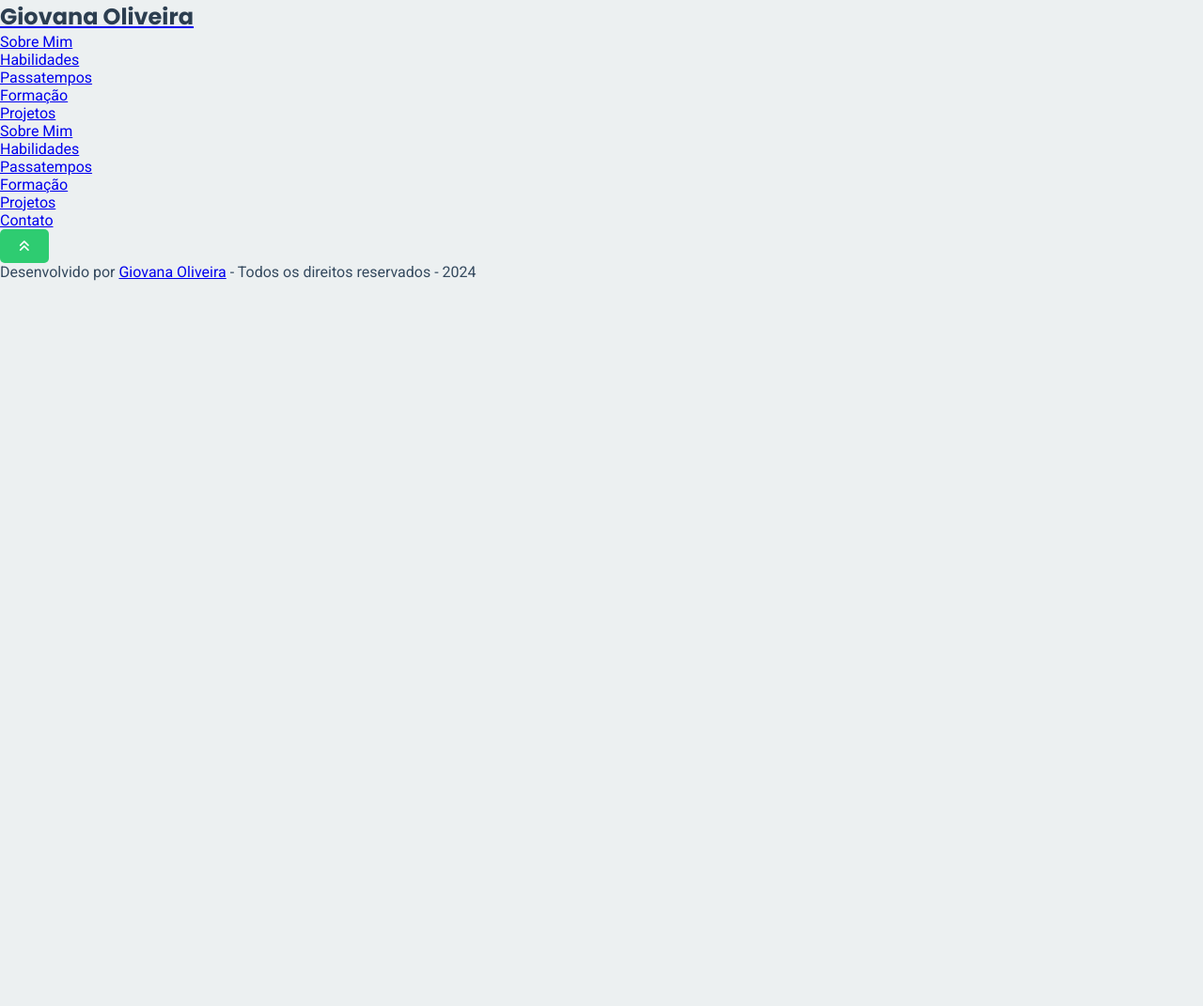
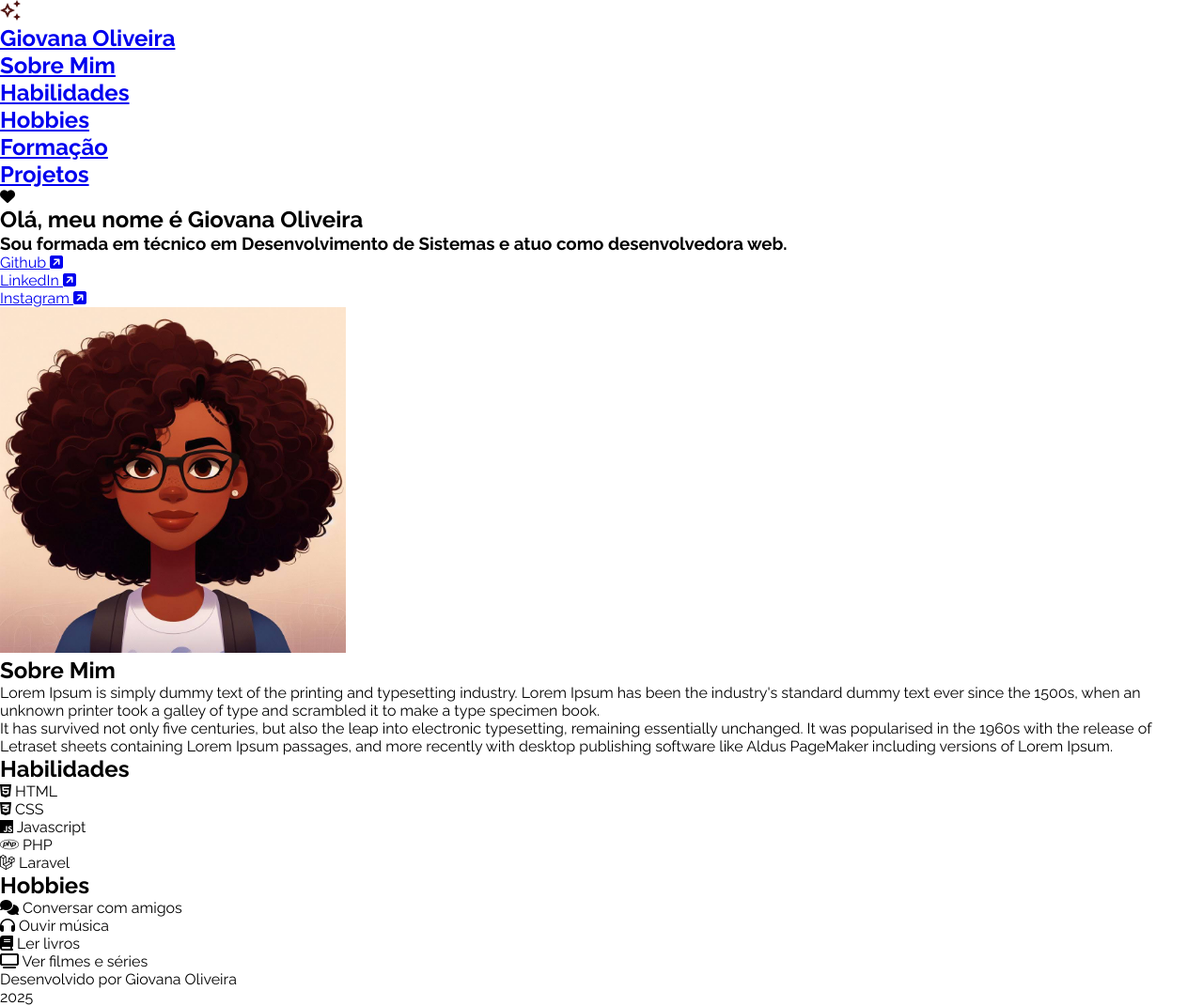
Before and after one commit to giovanaoliveira-14/Portfolio, a plain HTML site: page index.html in a window 1280 px wide. Shown: the whole page at 94% size. Before the commit the page ends 800 px from the top, so only its background shows below. Drawn offline with Linux system fonts and the light colour scheme.

Commit message:
first commit

```diff
--- a/css/style.css
+++ b/css/style.css
@@ -1,47 +1,20 @@
-@import url('https://fonts.googleapis.com/css2?family=Montserrat:ital,wght@0,100..900;1,100..900&family=Poppins:ital,wght@0,100;0,200;0,300;0,400;0,500;0,600;0,700;0,800;0,900;1,100;1,200;1,300;1,400;1,500;1,600;1,700;1,800;1,900&family=Roboto:ital,wght@0,100;0,300;0,400;0,500;0,700;0,900;1,100;1,300;1,400;1,500;1,700;1,900&display=swap');
-
-/* Cores */
-:root {
-    --primary: #2c3e50;
-    --secondary: #2ecc71;
-    --accent: #f1c40f;
-    --background: #ecf0f1;
-    --text-color: #34495e;
-}
-
-/* Fontes */
-body {
-    font-family: "Roboto", sans-serif;
-    color: var(--text-color);
-    background-color: var(--background);
-}
-
-h1,
-h2,
-h3 {
-    font-family: "Poppins", sans-serif;
-    color: var(--primary);
-}
-
-
-
-button {
-    background: var(--secondary);
-    color: #fff;
-    font-family: "Montserrat", sans-serif;
-    border: none;
-    padding: 10px 20px;
-    border-radius: 5px;
-    cursor: pointer;
-}
-
-button:hover {
-    background: var(--accent);
-}
+@import url('https://fonts.googleapis.com/css2?family=Raleway:ital,wght@0,100..900;1,100..900&display=swap');
 
 *{
     padding: 0;
     margin: 0;
     box-sizing: border-box;
+    font-family: "Raleway", sans-serif;
     transition: all 333ms ease-in-out;
 }
+
+:root{
+    --cor-primaria: #FAE4CD;
+    --cor-secundaria: #531613;
+}
+
+body{
+    min-height: 100vh;
+    min-width: 100vw;
+    overflow-x: hidden;
+}
--- a/index.html
+++ b/index.html
@@ -1,81 +1,194 @@
-<!--
-
-Desenvolvedor(a): Giovana Oliveira
-Projeto: Portfólio Profissional
-Tecnologias: HTML, CSS, JavaScript
-
--->
-
 <!DOCTYPE html>
 <html lang="pt-BR">
   <head>
-    <meta charset="UTF-8">
-    <meta name="viewport" content="width=device-width, initial-scale=1.0">
-    <meta http-equiv="X-UA-Compatible" content="IE=edge">
-    <meta name="description" content="Portfólio profissional de Giovana Oliveira, desenvolvedora front-end. Conheça minhas habilidades, projetos e entre em contato.">
-    <meta name="keywords" content="Giovana Oliveira, portfólio, desenvolvedora front-end, HTML, CSS, JavaScript, PHP, projetos web, E-commerce, Woocommerce, Wordpress.">
-    <meta name="author" content="Giovana Oliveira">
-    <meta property="og:title" content="Portfólio de Giovana Oliveira">
-    <meta property="og:description" content="Conheça meus projetos, habilidades e experiências como desenvolvedora.">
-    <!-- <meta property="og:url" content="""> -->
-    <meta property="og:type" content="website">
-    <title>Giovana Oliveira - Portfólio</title>
+    <meta charset="UTF-8" />
+    <meta name="viewport" content="width=device-width, initial-scale=1.0" />
+    <title>Portfólio - Giovana Oliveira</title>
     <!-- LINK -->
-
+    <link rel="icon" href="./img/icon/estrelinhas.svg" />
     <!-- CSS -->
-     <link rel="stylesheet" href="./css/style.css">
+    <link rel="stylesheet" href="./css/style.css" />
     <!-- JS -->
     <script
       src="https://kit.fontawesome.com/026675cdf7.js"
       crossorigin="anonymous"
     ></script>
   </head>
+
   <body>
     <header class="header">
-        <nav class="header__nav header__container" aria-label="Menu Principal">
-            <a class="header__nav-logo" href="/">
+      <nav class="header__nav">
+        <a href="index.html" class="header__nav-logo">
+          <svg
+            xmlns="http://www.w3.org/2000/svg"
+            width="22"
+            height="22"
+            viewBox="0 0 22 22"
+            fill="none"
+          >
+            <path
+              d="M18 8L19.25 5.25L22 4L19.25 2.75L18 0L16.75 2.75L14 4L16.75 5.25L18 8Z"
+              fill="#531613"
+            />
+            <path
+              d="M18 14L16.75 16.75L14 18L16.75 19.25L18 22L19.25 19.25L22 18L19.25 16.75L18 14Z"
+              fill="#531613"
+            />
+            <path
+              d="M10.5 8.5L8 3L5.5 8.5L0 11L5.5 13.5L8 19L10.5 13.5L16 11L10.5 8.5ZM8.99 11.99L8 14.17L7.01 11.99L4.83 11L7.01 10.01L8 7.83L8.99 10.01L11.17 11L8.99 11.99Z"
+              fill="#531613"
+            />
+          </svg>
           <h1>Giovana Oliveira</h1>
         </a>
         <ul class="header__nav-menu">
-                <li><a href="#sobre-mim">Sobre Mim</a></li>
-                <li><a href="#habilidades">Habilidades</a></li>
-                <li><a href="#passatempos">Passatempos</a></li>
-                <li><a href="#formacao">Formação</a></li>
-                <li><a href="#projetos">Projetos</a></li>
+          <li>
+            <a href="#sobre-mim">
+              <h2>Sobre Mim</h2>
+            </a>
+          </li>
+          <li>
+            <a href="#habilidades">
+              <h2>Habilidades</h2>
+            </a>
+          </li>
+          <li>
+            <a href="#hobbies">
+              <h2>Hobbies</h2>
+            </a>
+          </li>
+          <li>
+            <a href="#formacao">
+              <h2>Formação</h2>
+            </a>
+          </li>
+          <li>
+            <a href="#projetos">
+              <h2>Projetos</h2>
+            </a>
+          </li>
         </ul>
-            <div class="header__nav-menu--button">
-                <div class="header__nav-menu--button-line"></div>
-                <div class="header__nav-menu--button-line"></div>
-                <div class="header__nav-menu--button-line"></div>
+        <div class="header__nav-button">
+          <i class="fa-solid fa-heart"></i>
         </div>
-            <ul class="header__nav-menu--mobile">
-                <li><a href="#sobre-mim">Sobre Mim</a></li>
-                <li><a href="#habilidades">Habilidades</a></li>
-                <li><a href="#passatempos">Passatempos</a></li>
-                <li><a href="#formacao">Formação</a></li>
-                <li><a href="#projetos">Projetos</a></li>
-                <li><a href="#contato">Contato</a></li>
-            </ul>
       </nav>
     </header>
     <main class="main">
       <div class="main__container">
-            <section class="section__presentation"></section>
-            <section class="section__aboutus" id="sobre-mim"></section>
-            <section class="section__skills" id="habilidades"></section>
-            <section class="section__hobbies" id="passatempos"></section>
-            <section class="section__training" id="formacao"></section>
-            <section class="section__projects" id="projetos"></section>
-            <section class="section__contact" id="contato"></section>
+        <div class="main__container-apresentacao">
+          <div class="main__container-apresentacao--texto">
+            <h2>Olá, meu nome é Giovana Oliveira</h2>
+            <h3>
+              Sou formada em técnico em Desenvolvimento de Sistemas e atuo como
+              desenvolvedora web.
+            </h3>
+            <ul>
+              <li>
+                <a href="#"
+                  >Github <i class="fa-solid fa-square-arrow-up-right"></i
+                ></a>
+              </li>
+              <li>
+                <a href="#"
+                  >LinkedIn <i class="fa-solid fa-square-arrow-up-right"></i
+                ></a>
+              </li>
+              <li>
+                <a href="#"
+                  >Instagram <i class="fa-solid fa-square-arrow-up-right"></i
+                ></a>
+              </li>
+            </ul>
+          </div>
+          <figure class="main__container-apresentacao--imagem">
+            <img
+              src="./img/ilustracao-Giovana.jpg"
+              alt="Imagem lustrativa de uma mulher negra com óculos, olhos castanhos, cabelos cacheados castanhos, sorrindo."
+              title="Imagem lustrativa de uma mulher negra com óculos, olhos castanhos, cabelos cacheados castanhos, sorrindo."
+              width="368"
+              height="368"
+            />
+          </figure>
+        </div>
+        <div class="main__container-sobre-min" id="sobre-mim">
+          <h2>Sobre Mim</h2>
+          <p>
+            Lorem Ipsum is simply dummy text of the printing and typesetting
+            industry. Lorem Ipsum has been the industry's standard dummy text
+            ever since the 1500s, when an unknown printer took a galley of type
+            and scrambled it to make a type specimen book.
+          </p>
+          <p>
+            It has survived not only five centuries, but also the leap into
+            electronic typesetting, remaining essentially unchanged. It was
+            popularised in the 1960s with the release of Letraset sheets
+            containing Lorem Ipsum passages, and more recently with desktop
+            publishing software like Aldus PageMaker including versions of Lorem
+            Ipsum.
+          </p>
+        </div>
+        <div class="main__container-habilidades" id="habilidades">
+            <h2 class="main__container-habilidades--titulo">Habilidades</h2>
+            <ul class="main__container-habilidades--lista">
+                <li>
+                    <i class="fa-brands fa-html5"></i>
+                    <span>HTML</span>
+                </li>
+                <li>
+                    <i class="fa-brands fa-css3-alt"></i>
+                    <span>CSS</span>
+                </li>
+                <li>
+                    <i class="fa-brands fa-js"></i>
+                    <span>Javascript</span>
+                </li>
+                <li>
+                    <i class="fa-brands fa-php"></i>
+                    <span>PHP</span>
+                </li>
+                <li>
+                    <i class="fa-brands fa-laravel"></i>
+                    <span>Laravel</span>
+                </li>
+            </ul>
+        </div>
+        <div class="main__container-hobbies" id="hobbies">
+            <h2 class="main__container-hobbies--titulo">Hobbies</h2>
+            <ul class="main__container-hobbies--lista">
+                <li>
+                    <i class="fa-solid fa-comments"></i>
+                    <span>Conversar com amigos</span>
+                </li>
+                <li>
+                    <i class="fa-solid fa-headphones"></i>
+                    <span>Ouvir música</span>
+                </li>
+                <li>
+                    <i class="fa-solid fa-book"></i>
+                    <span>Ler livros</span>
+                </li>
+                <li>
+                    <i class="fa-solid fa-tv"></i>
+                    <span>Ver filmes e séries</span>
+                </li>
+            </ul>
+        </div>
+        <div class="main__container-formacao" id="formacao">
+            <h2 class="main__container-formacao--titulo"></h2>
+            <ul class="main__container-formacao--lista"></ul>
+        </div>
+        <div class="main__container-projetos" id="projetos">
+            <h2 class="main__container-projetos--titulo"></h2>
+            <ul class="main__container-projetos--lista"></ul>
+        </div>
       </div>
     </main>
     <footer class="footer">
-        <button id="back-to-top" aria-label="Voltar ao topo">
-            <i class="fa-solid fa-angles-up"></i>
-        </button>
       <div class="footer__container">
-            <p>Desenvolvido por <a href="https://github.com/giovanaoliveira-14">Giovana Oliveira</a> - Todos os direitos reservados - 2024</p>
+        <p>Desenvolvido por Giovana Oliveira</p>
+        <p>2025</p>
       </div>
     </footer>
+    <script src="./js/main.js"></script>
   </body>
 </html>
```
Also changed, not shown: img/formacao/etec.png (added), img/formacao/unimar.png (added), img/icon/estrelinhas.svg (added), img/ilustracao-Giovana.jpg (added), js/main.js (added). Lines whose indentation alone changed are shown as unchanged.
